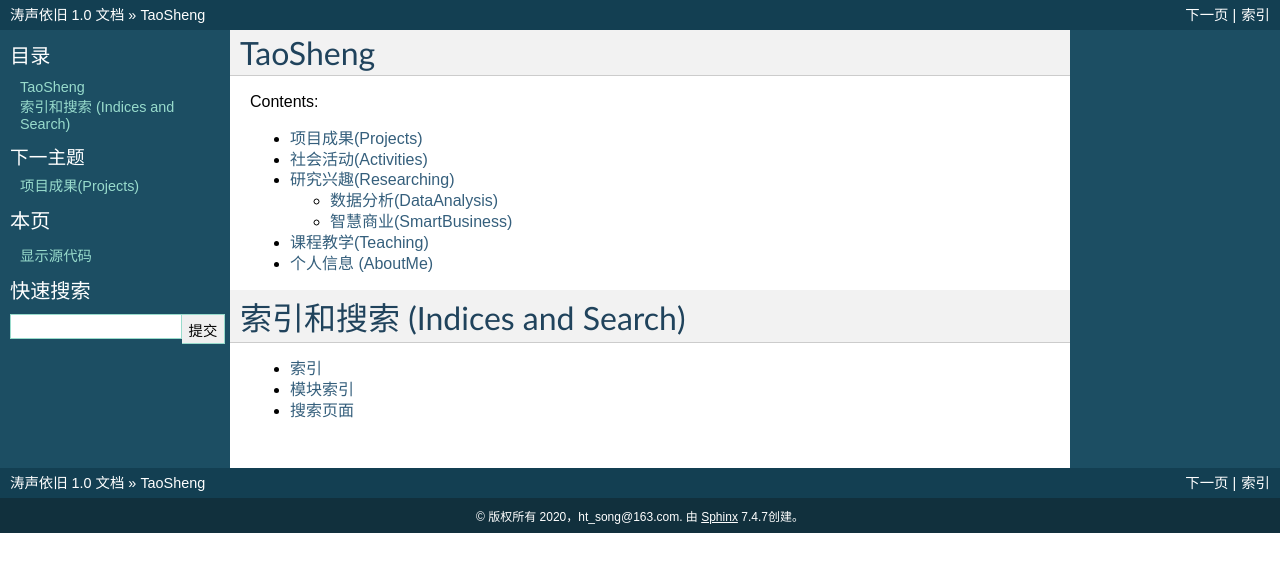
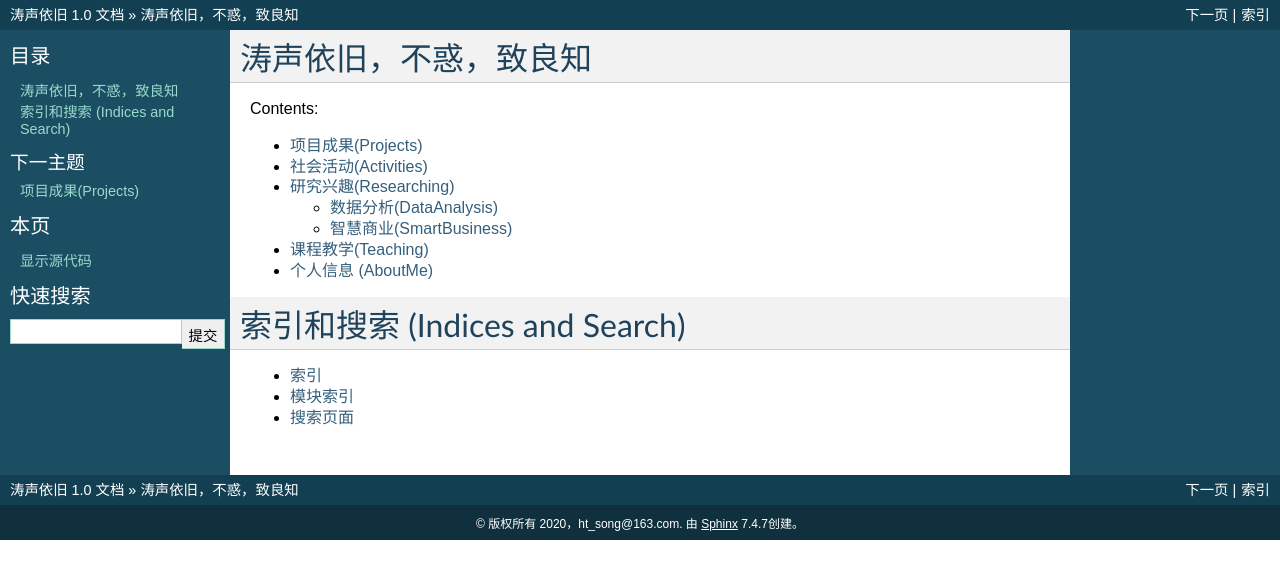
Before and after one commit to htsong/profile, a Sphinx documentation site: the page built from docs/index.rst, in a window 1280 px wide. Shown: the top 579 px of the page. Built offline with Sphinx 7.4.7, drawn with Linux system fonts in a browser that asks for light colours.

Commit message:
Update index.rst

```diff
--- a/docs/index.rst
+++ b/docs/index.rst
@@ -1,4 +1,4 @@
-TaoSheng
+涛声依旧，不惑，致良知
 ==================================================
 
 
```
